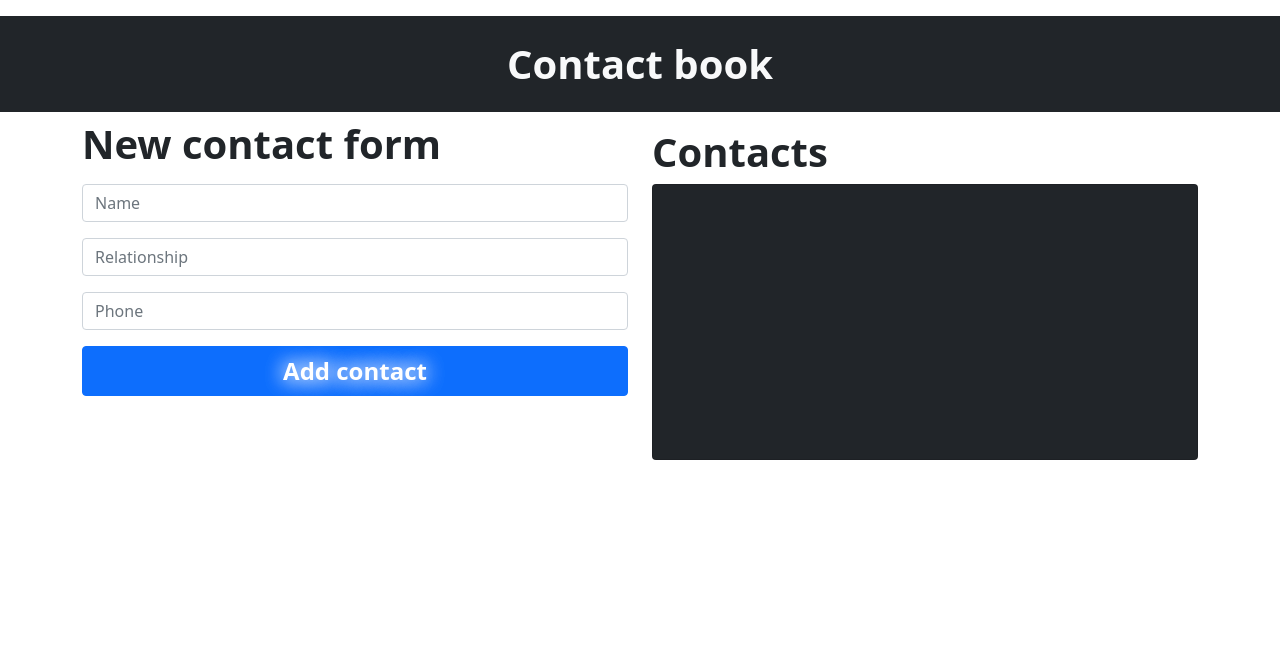
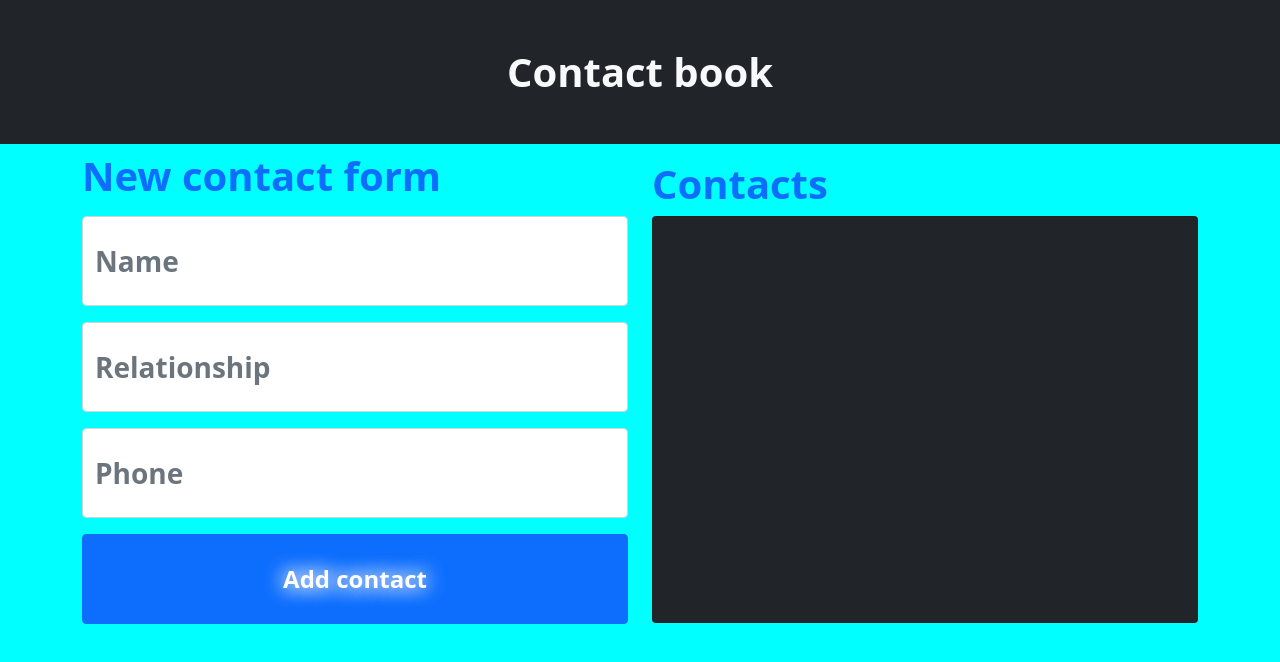
Before and after one commit to alimardon28/Contact, a plain HTML site: page index.html in a window 1280 px wide. Drawn offline with Linux system fonts and the light colour scheme.

Commit message:
added tel , name and relationship

```diff
--- a/css/main.css
+++ b/css/main.css
@@ -1,3 +1,7 @@
+body{
+    background-color: cyan;
+}
+
 .user__item{
     list-style: none;
 }
@@ -14,3 +18,15 @@
 .cardHeading{
     margin: 0 !important;
 }
+
+.input{
+    min-height: 90px !important;
+}
+
+.button{
+    min-height: 90px !important;
+}
+
+.card{
+    min-height: 407px !important;
+}
--- a/index.html
+++ b/index.html
@@ -10,32 +10,32 @@
     <title>Contact book</title>
 </head>
 <body>
-    <h1 class="text-center bg-dark text-light mt-3 py-4 fw-bold fs-1">Contact book</h1>
+    <h1 class="text-center bg-dark text-light  py-5 fw-bold fs-1">Contact book</h1>
 
   <div class="container">
       <div class="row">
           <div class="col-12 col-lg-6">
-              <h2 class="fw-bold fs-1">New contact form</h2>
+              <h2 class="fw-bold fs-1 text-primary">New contact form</h2>
          <form class="form">
         <div class="mb-3">
-          <input type="text" class="input form-control mt-3" id="exampleInputEmail1" aria-describedby="emailHelp" required placeholder="Name">
+          <input type="text" class="input fw-bold fs-3 form-control mt-3" id="exampleInputEmail1" aria-describedby="emailHelp" required placeholder="Name">
         </div>
 
         <div class="mb-3">
-          <input type="text" class="inputFinishid form-control"  placeholder="Relationship" required>
+          <input type="text" class="inputFinishid input fw-bold fs-3 form-control"  placeholder="Relationship" required>
         </div>
 
         <div class="mb-3">
-            <input type="number" class="form-control inputCountry" required id="exampleInputPassword1" placeholder="Phone">
+            <input type="number" class="form-control input fw-bold fs-3 inputCountry" required id="exampleInputPassword1" placeholder="Phone">
           </div>
 
         <button type="submit" class="btn button btn-primary w-100 fw-bold fs-4 ">Add contact</button>
       </form>
       </div>
       <div class="col-12 col-lg-6">
-        <h2 class="my-2 fw-bold fs-1">Contacts</h2>
+        <h2 class="my-2 fw-bold fs-1 text-primary">Contacts</h2>
 
-        <div class="card w-100 h-100 bg-dark">
+        <div class="card w-100 bg-dark">
             <ul class="list">
 
               <li class="item">
--- a/js/main.js
+++ b/js/main.js
@@ -91,13 +91,14 @@ elForm.addEventListener('submit' , function(evt){
          let newParagraph = document.createElement('p');
          let newLink = document.createElement('a');
 
-         newItem.textContent = item.name
-         newHeading.textContent = item.relationship
-         newParagraph.textContent = item.phone
+         newItem.textContent = "Name : " + item.name
+         newHeading.textContent = "Relationship : " + item.relationship
+         newParagraph.textContent = "Phone :  " +  item.phone
          newItem.setAttribute('class' , 'user__item fw-bold text-light fs-4 border bg-primary')
-         newHeading.setAttribute('class' , 'cardHeading  fw-bold text-light fs-4 border bg-primary')
+         newHeading.setAttribute('class', 'cardHeading  fw-bold text-light fs-4 border bg-primary')
          newParagraph.setAttribute('class' , 'cardParagrap fw-bold text-light fs-4 border bg-primary')
-         newLink.setAttribute('class' , 'cardLink border bg-primary')
+         newLink.setAttribute('class' , 'cardLink border  bg-primary')
+
          elList.appendChild(newItem)
          elList.appendChild(newHeading)
          elList.appendChild(newParagraph)
```
